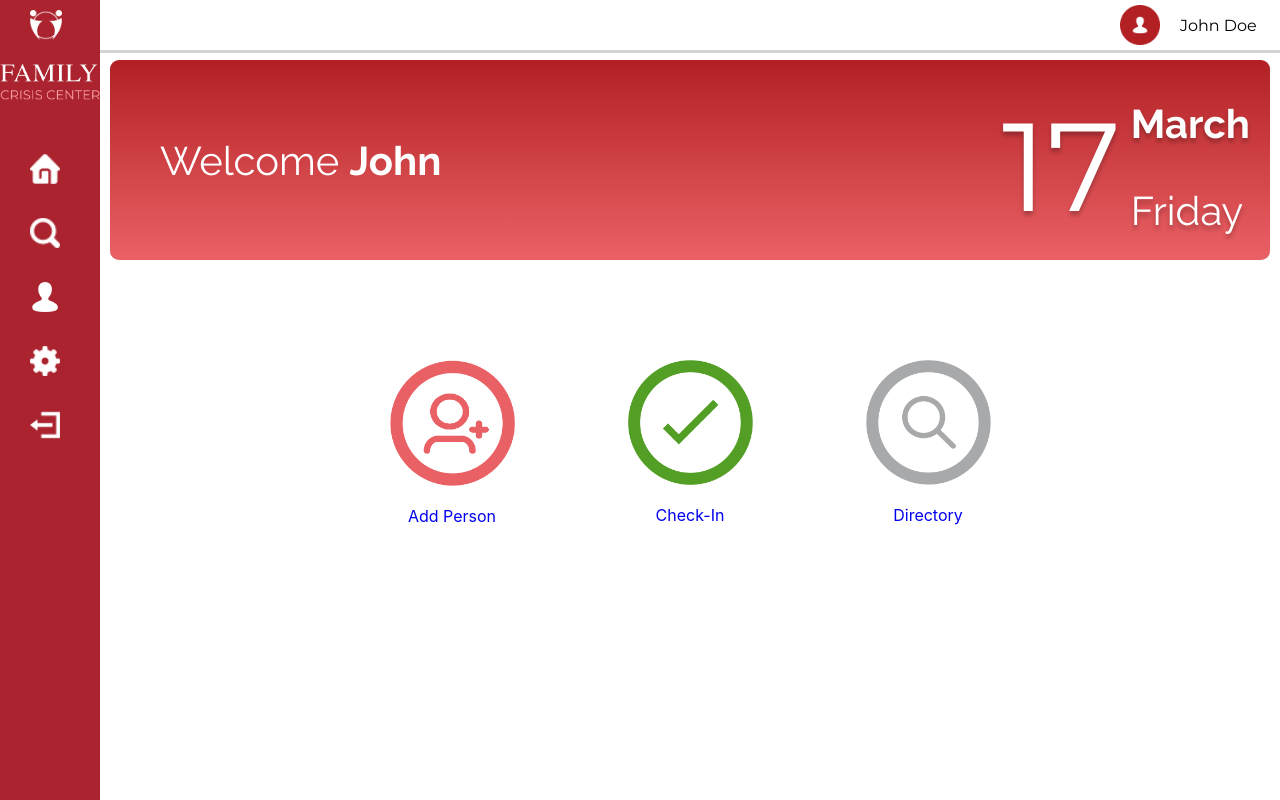
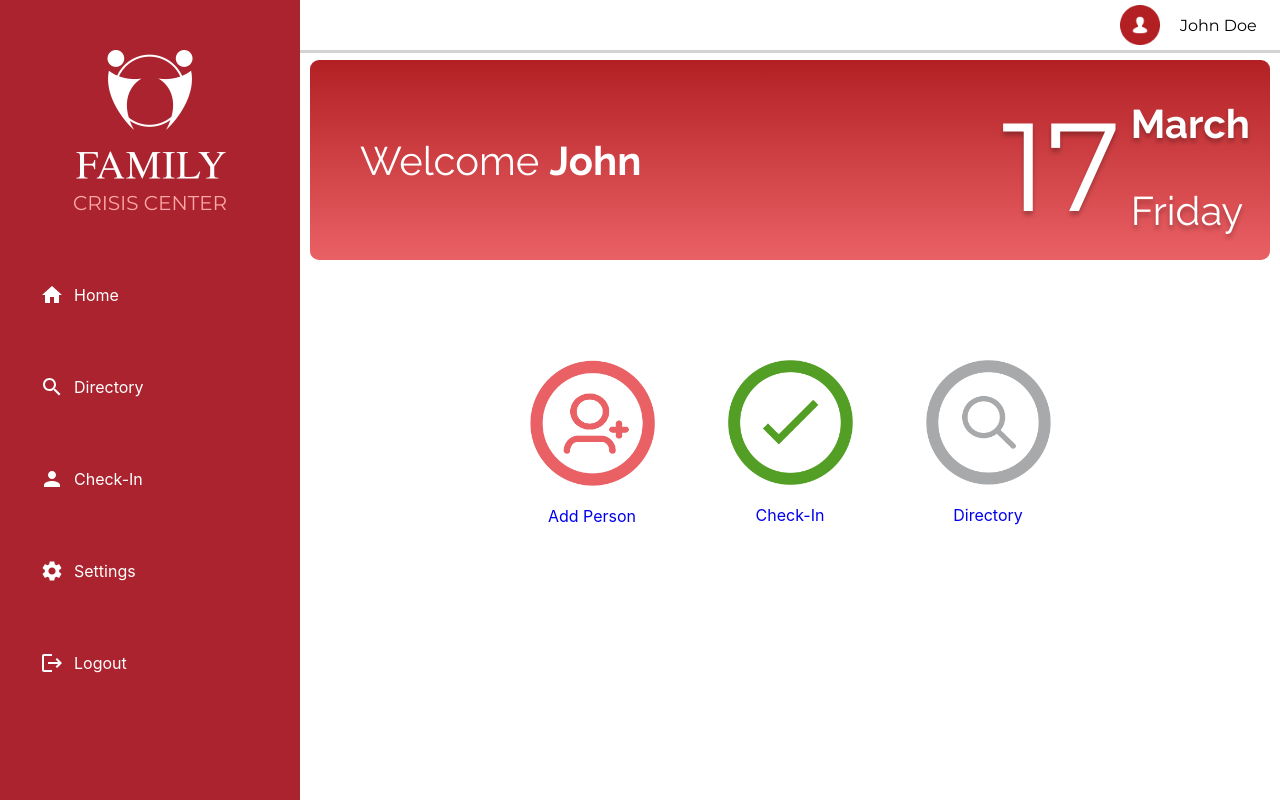
Before and after one commit to ACM-Service-Project/ACM-Service-Project-Frontend, a React (Create React App) app in the folder acm-service-project/: page /dashboard in a window 1280 px wide. Built offline with nearby package versions, Linux system fonts and the light colour scheme.

Commit message:
Fixed side bar

```diff
--- a/acm-service-project/package.json
+++ b/acm-service-project/package.json
@@ -3,6 +3,10 @@
   "version": "0.1.0",
   "private": true,
   "dependencies": {
+    "@emotion/react": "^11.10.6",
+    "@emotion/styled": "^11.10.6",
+    "@mui/icons-material": "^5.11.11",
+    "@mui/material": "^5.11.15",
     "@testing-library/jest-dom": "^5.16.5",
     "@testing-library/react": "^13.4.0",
     "@testing-library/user-event": "^13.5.0",
--- a/acm-service-project/src/App.css
+++ b/acm-service-project/src/App.css
@@ -4,7 +4,7 @@
   height: 100vh;
   width: 100vw;
   display: grid;
-  grid-template-columns: 100px 1fr;
+  grid-template-columns: 300px 1fr;
   grid-template-rows: 50px 1fr;
 }
 
--- a/acm-service-project/src/components/Sidebar.js
+++ b/acm-service-project/src/components/Sidebar.js
@@ -1,15 +1,19 @@
 import React from 'react';
 import { Link } from 'react-router-dom';
 import '../styles/Sidebar.css';
-import logo from '../assets/Logo.png';
+import logo from '../assets/logo-fb.png';
 import familyCrisisCenter from '../assets/familyCrisisCenter.png';
 import home from '../assets/home.png';
 import search from '../assets/search.png';
 import profile from '../assets/profile.png';
 import settings from '../assets/settings.png';
 import Export from '../assets/export.png';
-import { useLocation } from 'react-router-dom'
-
+import { useLocation } from 'react-router-dom';
+import HomeIcon from '@mui/icons-material/Home';
+import SearchIcon from '@mui/icons-material/Search';
+import PersonIcon from '@mui/icons-material/Person';
+import SettingsIcon from '@mui/icons-material/Settings';
+import LogoutIcon from '@mui/icons-material/Logout';
 function Sidebar(){
     let location = useLocation();
     if (location.pathname==='/'){
@@ -17,22 +21,23 @@ function Sidebar(){
     }
     return (
         <div id='sidebar'>
+            <div className='side-logo'>
             <img src={logo} alt='Logo' className='sidebar-link'></img>
-            <img src={familyCrisisCenter} alt='Family Crisis Center' className='fcc-title'></img>
+            </div>
             <Link to='/dashboard' className='link'>
-                <img src={home} alt='Home' className='sidebar-link'></img>
+                <HomeIcon/><p>Home</p>
             </Link>
             <Link to='/search' className='link'>
-                <img src={search} alt='Search' className='sidebar-link'></img>
+                <SearchIcon/><p>Directory</p>
             </Link>
             <Link to='/form' className='link'>
-                <img src={profile} alt='Profile' className='sidebar-link'></img>
+                <PersonIcon/><p>Check-In</p>
             </Link>
             <Link className='link'>
-                <img src={settings} alt='Settings' className='sidebar-link'></img>
+                <SettingsIcon/><p>Settings</p>
             </Link>
             <Link className='link'>
-                <img src={Export} alt='Export' className='sidebar-link'></img>
+                <LogoutIcon/><p>Logout</p>
             </Link>
         </div>
     );
--- a/acm-service-project/src/pages/Dashboard.js
+++ b/acm-service-project/src/pages/Dashboard.js
@@ -17,7 +17,7 @@ function Dashboard(){
 
     return(
         <div className='main_container'>
-            <section className='banner_container'>
+            <div className='banner_container'>
                 <div className='banner_name_container'>
                     <span className='welcome'>Welcome </span>
                     <span className='banner_name'>{name}</span>
@@ -29,7 +29,7 @@ function Dashboard(){
                         <p id="day">{days[dt.getDay()]}</p>
                     </div>
                 </div>
-            </section>
+            </div>
             <div className='container'>
                 <Link to='/form' className='add_person_total' >
                     <img className='add_person' src={add_person} alt="Add person"></img>
--- a/acm-service-project/src/pages/Form.js
+++ b/acm-service-project/src/pages/Form.js
@@ -2,6 +2,7 @@ import React from 'react';
 // import { Link } from 'react-router-dom'
 import '../styles/Form.css';
 // import LoginLogo from '../assets/loginLogo.png';
+import { useState } from 'react';
 
 async function handleSubmit(e){
     e.preventDefault();
--- a/acm-service-project/src/pages/Login.js
+++ b/acm-service-project/src/pages/Login.js
@@ -20,7 +20,7 @@ function Login(){
                     </form>
                     <div className='register_link'>
                         <p>Don't have an account? </p>
-                    <Link to = '/register' className='link' >
+                    <Link to = '/register' className='link-signup' >
                         Sign Up
                     </Link>
                     </div>
--- a/acm-service-project/src/styles/Dashboard.css
+++ b/acm-service-project/src/styles/Dashboard.css
@@ -20,6 +20,7 @@
 /* Quote of the Day Banner */
   .banner_container{
     height: 200px;
+
     margin: 10px;
     display: flex;
     flex-direction: row;
@@ -34,6 +35,8 @@
     font-weight: 800;
     font-size: 40px;
   }
+
+
 
   .welcome{
     font-family: 'Raleway';
--- a/acm-service-project/src/styles/Register.css
+++ b/acm-service-project/src/styles/Register.css
@@ -62,7 +62,7 @@ label{
     letter-spacing: 0em;
 }
 
-.link{
+.link-signup{
     text-decoration-color:#f6d74e;
     font-weight: 700;
     color:#f6d74e;
--- a/acm-service-project/src/styles/Sidebar.css
+++ b/acm-service-project/src/styles/Sidebar.css
@@ -1,21 +1,41 @@
 #sidebar{
     height: 100vh;
-    width: 100px;
+    width: 300px;
     background-color: #aa232f;
 }
 
-.sidebar-link{
-    height: 30px;
-    margin-left: 30px;
-    margin-top: 10px;
-    margin-bottom: 20px;
+.sidebar {
+    padding: 30px;
 }
 
-.sidebar-link:hover{
-    opacity: 50%;
+.side-logo{
+    margin: 50px;
+    text-align: center;
 }
+
+.sidebar-link{
+   width: 100%;
+
+}
+
 
 .fcc-title{
     width: 100%;
     margin-bottom: 40px;
 }
+
+.link{
+    display: flex;
+    align-items: center;
+    gap: 10px;
+    text-align: none;
+    text-decoration: none;
+    color: white;
+    padding: 0 40px;
+    margin: 40px 0;
+  }
+
+  .link:hover{
+    background-color: #eaa7ad87;
+    transition: all 0.3s ease-in-out;
+  }
```
Also changed, not shown: acm-service-project/src/assets/logo-fb.png (added), 1 other file (tests, documents, lock files or other folders).
